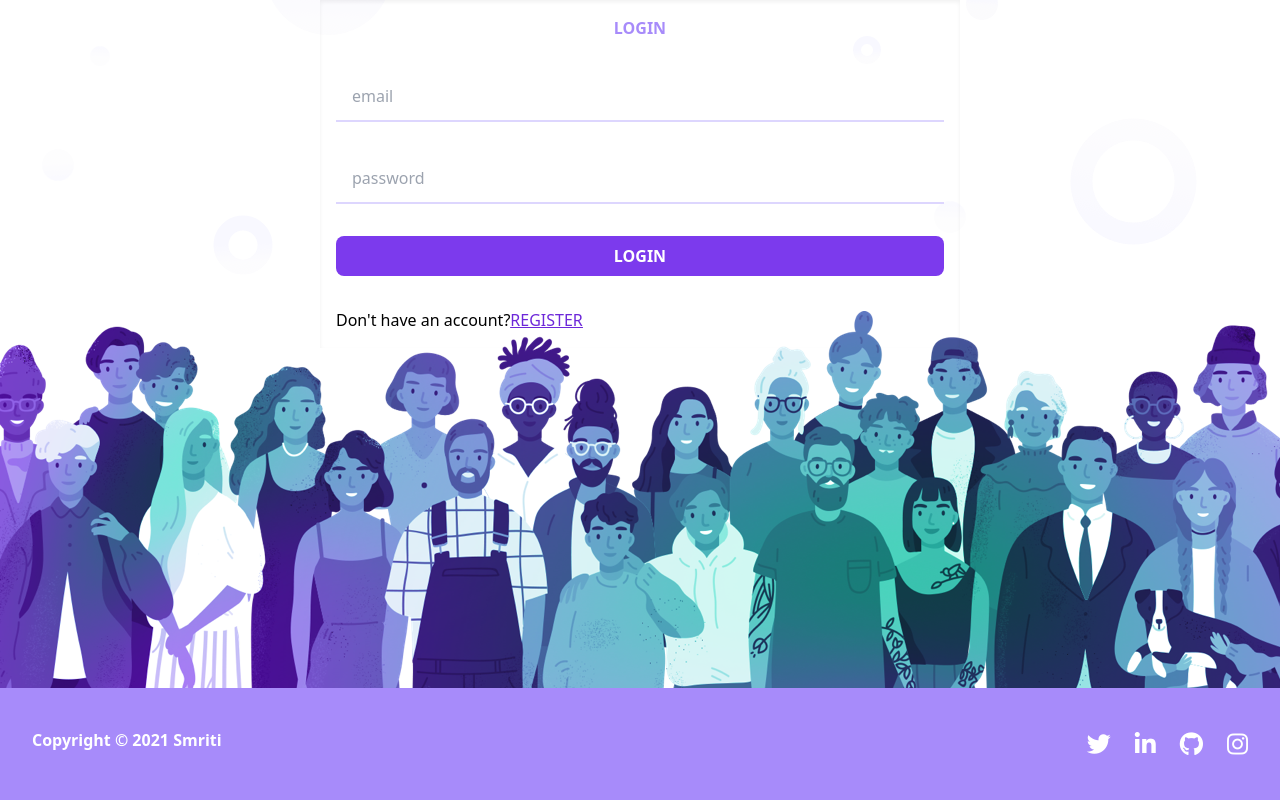
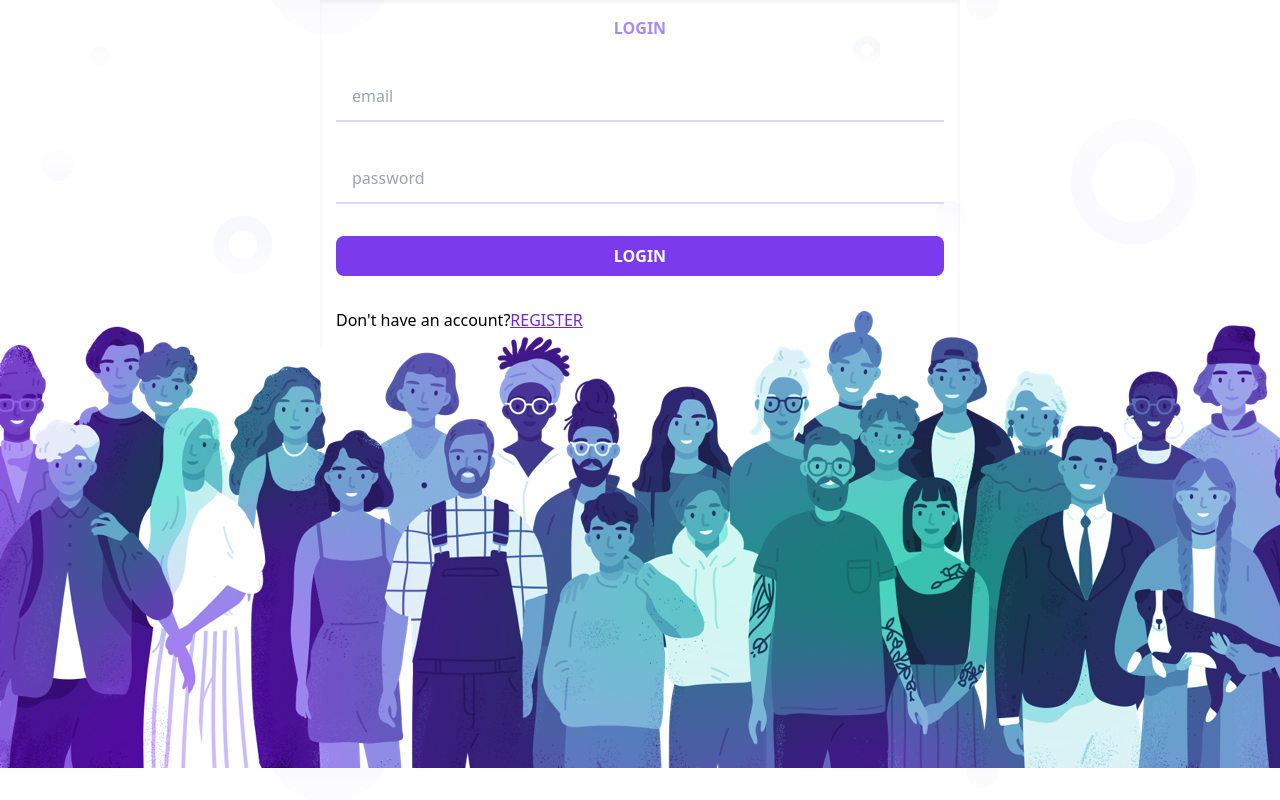
Before and after one commit to payalkherajani/keep, a React (Create React App) app in the folder frontend/: page / in a window 1280 px wide. Built offline with nearby package versions, Linux system fonts and the light colour scheme.

Commit message:
frontend:footer-shift

```diff
--- a/frontend/src/App.tsx
+++ b/frontend/src/App.tsx
@@ -1,5 +1,4 @@
 import { BrowserRouter, Routes, Route } from 'react-router-dom';
-import { Footer } from './components';
 import { Login, Register, Notes } from './screens';
 
 
@@ -14,7 +13,6 @@ function App() {
           <Route path="/notes" element={<Notes />} />
         </Routes>
       </BrowserRouter>
-      <Footer />
     </div>
   );
 }
--- a/frontend/src/screens/Notes.tsx
+++ b/frontend/src/screens/Notes.tsx
@@ -1,5 +1,5 @@
 import React, { useState } from 'react';
-import { Navbar, NotesCard, Modal } from '../components';
+import { Navbar, NotesCard, Modal, Footer } from '../components';
 
 const Notes = () => {
     const [showModal, setShowModal] = useState(false);
@@ -19,6 +19,7 @@ const Notes = () => {
             {
                 showModal && <Modal setShowModal={setShowModal} />
             }
+            <Footer />
         </div>
     );
 };
```
